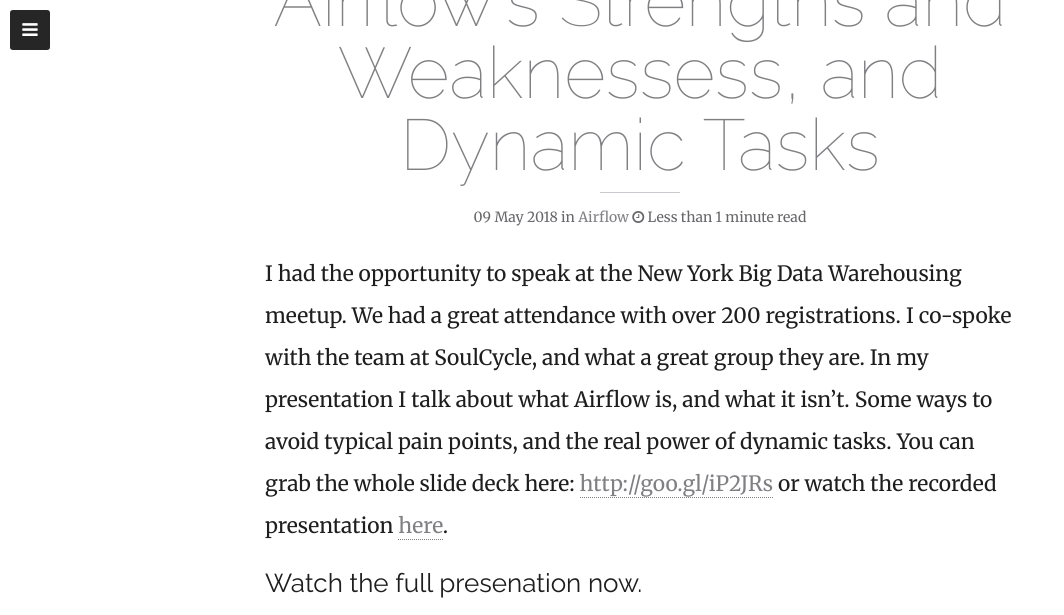
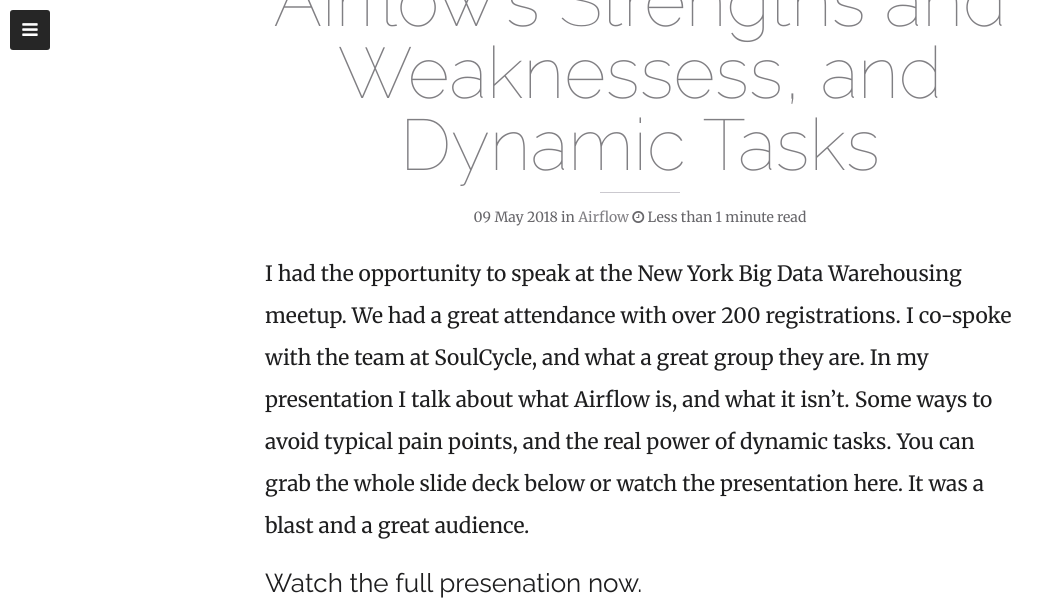
Before and after one commit to dovy/dovy.github.io, a Jekyll site: the page built from _posts/2018-05-09-airflow-strength-and-weaknesses-and-dynamic-tasks.markdown, in a window 1280 px wide and 900 px high, scrolled down 705 px, cut to the strip 0-615 px from the top of the window. Shown: the whole strip, without its empty margins (0-1064 px from the left). Built offline with Jekyll 4.4.1, drawn with Linux system fonts in a browser that asks for light colours; nearby versions of some CDN libraries; Markdown is read by kramdown in place of the engine named in the settings; comment, search, counter and statistics services are not loaded; some of the changed lines change nothing that is shown; some of the changed text lies outside the part shown.

Commit message:
Update 2018-05-09-airflow-strength-and-weaknesses-and-dynamic-tasks.markdown

```diff
--- a/_posts/2018-05-09-airflow-strength-and-weaknesses-and-dynamic-tasks.markdown
+++ b/_posts/2018-05-09-airflow-strength-and-weaknesses-and-dynamic-tasks.markdown
@@ -10,7 +10,7 @@
 
 ---
 
-I had the opportunity to speak at the New York Big Data Warehousing meetup. We had a great attendance with over 200 registrations. I co-spoke with the team at SoulCycle, and what a great group they are. In my presentation I talk about what Airflow is, and what it isn't. Some ways to avoid typical pain points, and the real power of dynamic tasks. You can grab the whole slide deck here: <a href="http://goo.gl/iP2JRs" target="_blank">http://goo.gl/iP2JRs</a> or watch the recorded presentation <a href="https://www.facebook.com/casertadata/videos/1770558789649087/">here</a>.
+I had the opportunity to speak at the New York Big Data Warehousing meetup. We had a great attendance with over 200 registrations. I co-spoke with the team at SoulCycle, and what a great group they are. In my presentation I talk about what Airflow is, and what it isn't. Some ways to avoid typical pain points, and the real power of dynamic tasks. You can grab the whole slide deck below or watch the presentation here. It was a blast and a great audience.
 
 <!--more-->
 
@@ -18,5 +18,10 @@
 
 <center><iframe src="https://www.facebook.com/plugins/video.php?href=https%3A%2F%2Fwww.facebook.com%2Fcasertadata%2Fvideos%2F1770558789649087%2F&show_text=0&width=780" width="780" height="439" style="border:none;overflow:hidden" scrolling="no" frameborder="0" allowTransparency="true" allowFullScreen="true"></iframe></center>
 
-### Slideshare
-Find the slide share at https://www.slideshare.net/DovyPaukstys/airflow-insane-power-in-a-tiny-box
+### Links
+- Slide Deck on Slideshare
+  - <a href="https://www.slideshare.net/DovyPaukstys/airflow-insane-power-in-a-tiny-box">https://www.slideshare.net/DovyPaukstys/airflow-insane-power-in-a-tiny-box</a>
+- Slide Deck on Google Drive:
+  - <a href="http://goo.gl/iP2JRs" target="_blank">http://goo.gl/iP2JRs</a>
+- Video Presentation on Facebook
+  - <a href="https://www.facebook.com/casertadata/videos/1770558789649087/">https://www.facebook.com/casertadata/videos/1770558789649087/</a>
```
